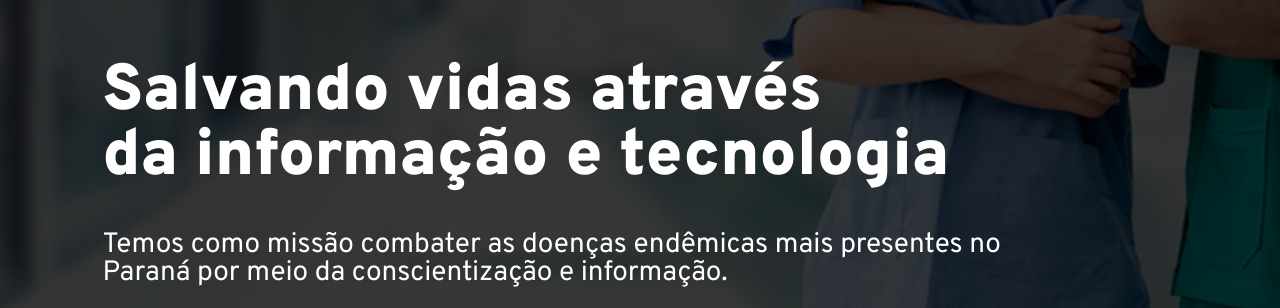
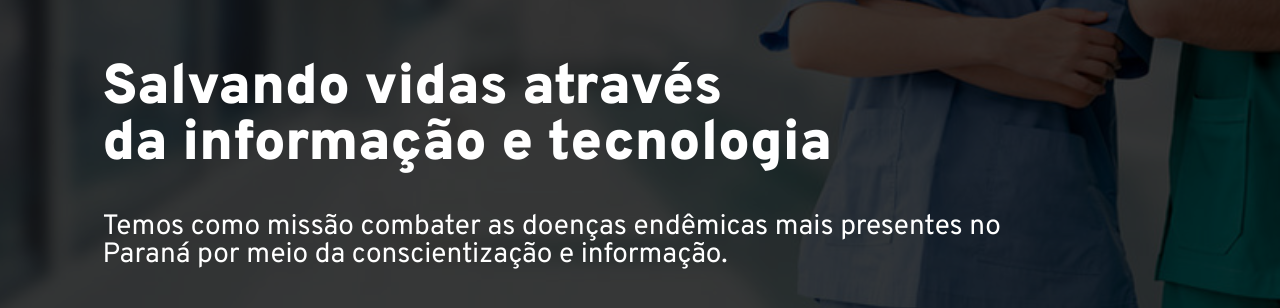
Before and after one commit to Gabriel2718/trabalho-front-end, a plain HTML site: page index.html in a window 1280 px wide. Shown: the part 264-572 px from the top of the page. Drawn offline with Linux system fonts and the light colour scheme.

Commit message:
Fonte do btexto: 3.5rem

```diff
--- a/CSS/style.css
+++ b/CSS/style.css
@@ -76,7 +76,7 @@ header {
 }
 
 .btexto {
-    font-size: 65px;
+    font-size: 3.5rem;
     color: white;
     padding-left: 8%;
     padding-top: 270px;
```
